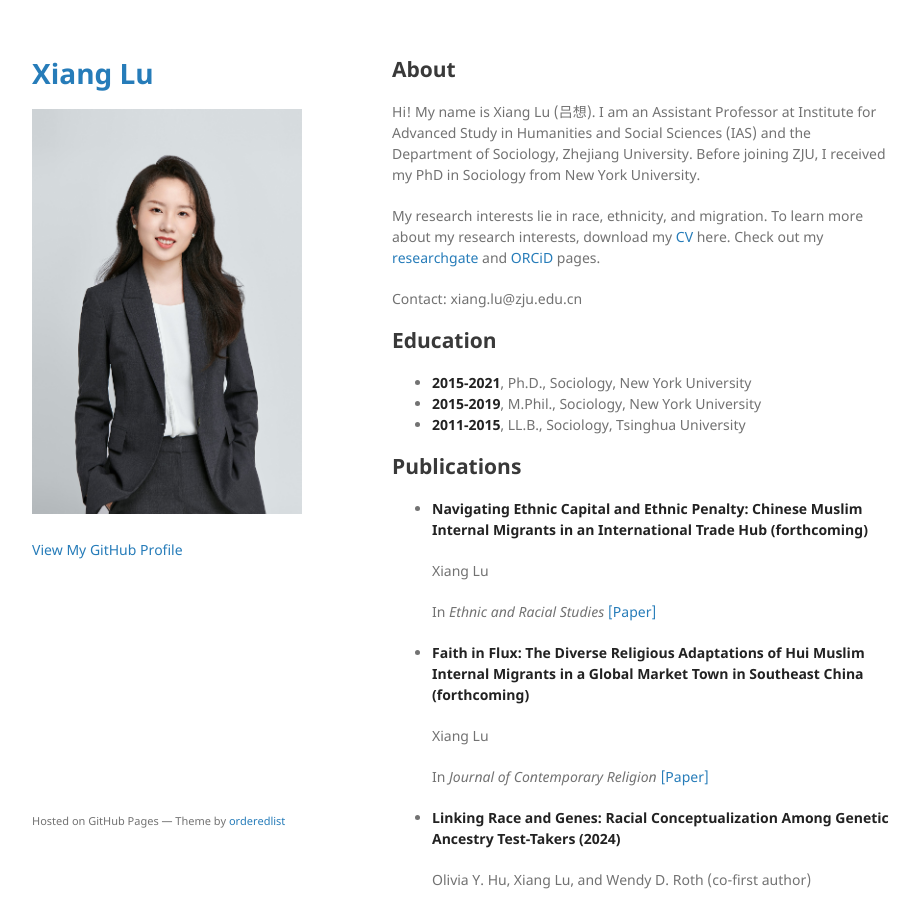
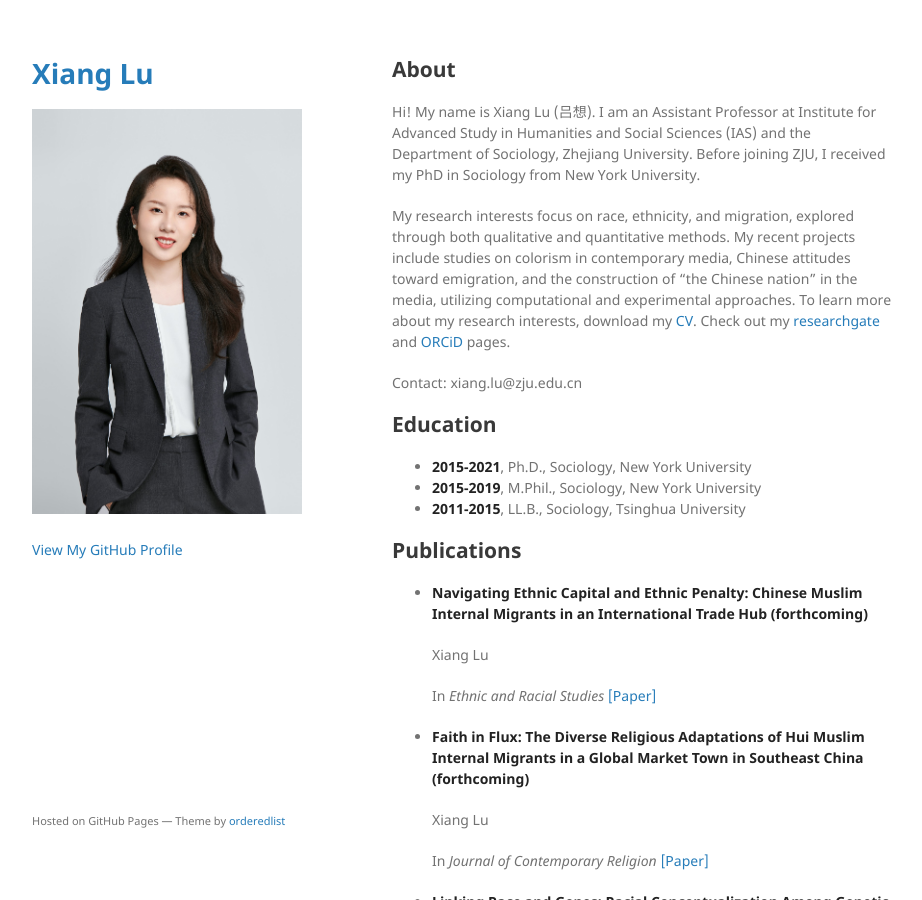
Before and after one commit to xianglusoc/xianglusoc.github.io, a Jekyll site: the page built from index.md, in a window 1280 px wide and 900 px high. Shown: the whole window, without its empty margins (178-1100 px from the left). Built offline with Jekyll 4.4.1, drawn with Linux system fonts in a browser that asks for light colours; our own code applies the rules of GitHub Pages for plain Markdown files; the repository's description, which GitHub fills in, is left out.

Commit message:
Update index.md

```diff
--- a/index.md
+++ b/index.md
@@ -1,7 +1,7 @@
 ## About
 Hi! My name is Xiang Lu (吕想). I am an Assistant Professor at Institute for Advanced Study in Humanities and Social Sciences (IAS) and the Department of Sociology, Zhejiang University. Before joining ZJU, I received my PhD in Sociology from New York University.
 
-My research interests lie in race, ethnicity, and migration. To learn more about my research interests, download my [CV](./docs/Xiang Lu CV.pdf) here.
+My research interests focus on race, ethnicity, and migration, explored through both qualitative and quantitative methods. My recent projects include studies on colorism in contemporary media, Chinese attitudes toward emigration, and the construction of "the Chinese nation" in the media, utilizing computational and experimental approaches. To learn more about my research interests, download my [CV](./docs/Xiang Lu CV.pdf).
 Check out my [researchgate](https://www.researchgate.net/profile/Xiang-Lu-35) and [ORCiD](https://orcid.org/0000-0003-4781-1997) pages.
 
 Contact: xiang.lu@zju.edu.cn
```
